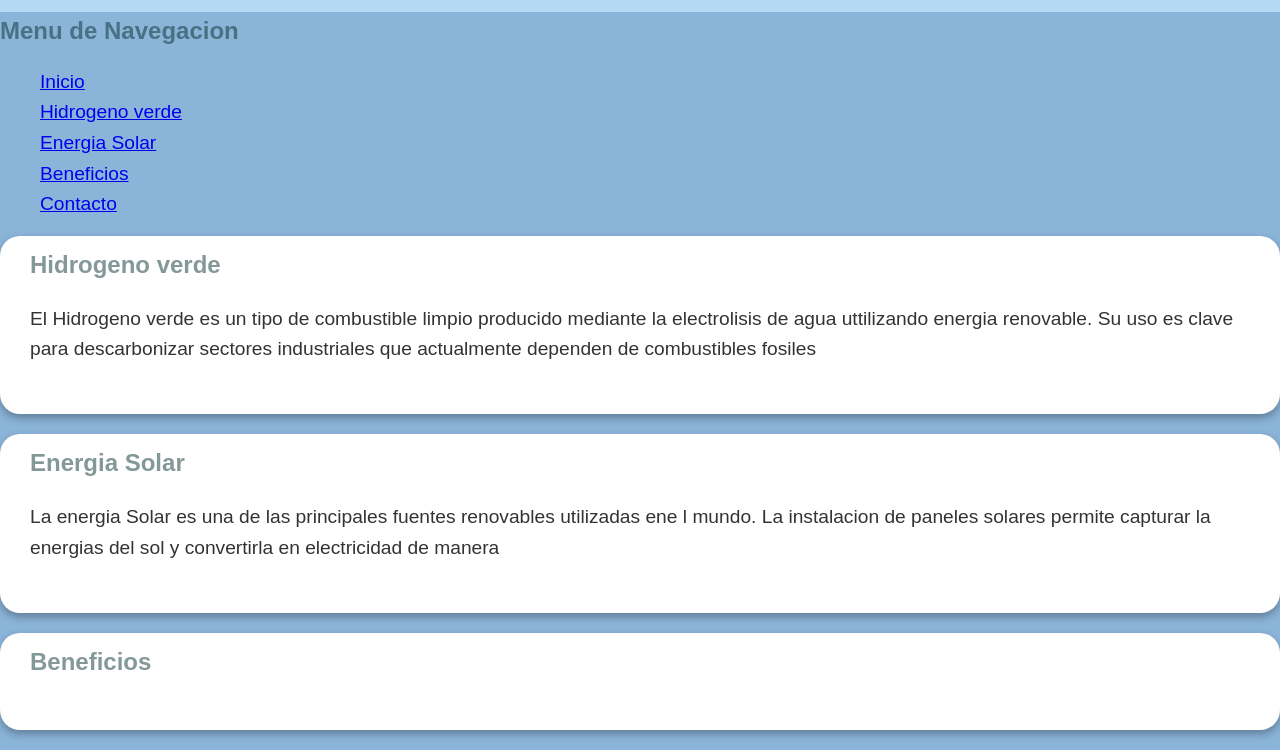
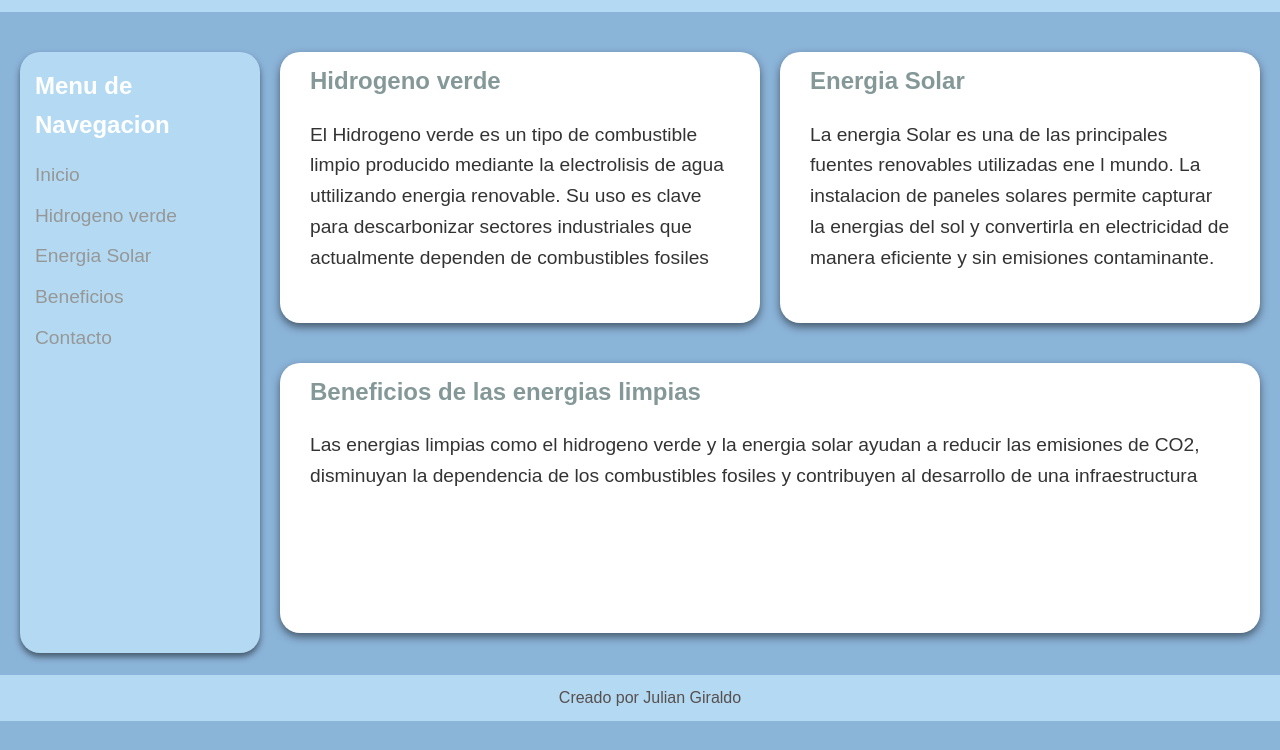
Before and after one commit to AngelicaD333/Bootcamps_Programacion, a plain HTML site: page retos_taltech_udea/reto4/index.html in a window 1280 px wide. Shown: the part 79-829 px from the top of the page. After the commit the page ends 802 px from the top, so only its background shows below. Drawn offline with Linux system fonts and the light colour scheme.

Commit message:
nuevo archivos

```diff
--- a/retos_taltech_udea/reto4/css/styles.css
+++ b/retos_taltech_udea/reto4/css/styles.css
@@ -3,6 +3,9 @@ body {
     background-color: #8BB4D9;
     line-height: 1.6;
     margin: 0;
+    padding: 0;
+    color: #333;
+
 }
 header {
     background-color:#B3DAF2;
@@ -23,10 +26,78 @@ h2 {
     color: rgba(4, 43, 44, 0.486);
 }
 
+.layout-grid{
+    display: grid;
+    grid-template-columns:1fr 2fr 2fr ;
+    grid-template-rows: auto 1fr 1fr auto;
+    margin-top: 0;
+    margin-bottom: 30px;
+    gap:20px ;
+    padding: 20px;
+    grid-template-areas:
+        "header header header"
+        "sidebar content_1 content_2"
+        "sidebar content_3 content_3"
+        "footer footer footer";
 
-main {
-    padding: 20px;
-    margin-bottom: 30px;
+}
+    /* Ajustar la ubicacion de todos los elementos del diseño usando los "grid-area" que les corresponden */
+.sidebar {
+    grid-area: sidebar;
+    background-color: #B3DAF2 ;
+    padding: 15px;
+    border-radius: 20px;
+    box-shadow: 0 4px 6px rgba(0, 0, 0, 0.5);
+
+
+}
+
+.sidebar h2 {
+    color: white;
+}
+
+.content_1 {
+    grid-area: content_1;
+}
+.content_2 {
+    grid-area: content_2;
+}
+
+.content_3 {
+    grid-area: content_3;
+}
+
+.sidebar ul {
+    list-style-type: none;
+    padding-left: 0;
+}
+
+.sidebar ul li {
+    margin-bottom: 10px;
+    font-size: 1.2em;
+
+}
+
+.sidebar ul li a {
+    text-decoration: none;
+    color: rgb(151, 151, 151);
+    transition: color 0.3s;
+
+}
+.sidebar ul li a:hover {
+    color: white;
+}
+.content_1, .content_2, .content_3 {
+    background-color: white;
+    border-radius: 20px;
+    padding: 30px;
+    padding-top: 10px;
+    box-shadow: 0px 4px 8px 0px rgba(0, 0, 0, 0.5);
+}
+
+p {
+    font-size: 1.2em;
+    color: #333;
 }
 
 section {
@@ -39,10 +110,6 @@ section {
     box-shadow: 0px 4px 8px 0px rgba(0, 0, 0, 0.3);
 }
 
-p, li {
-    font-size: 1.2em;
-    color: #333;
-}
 
 
 ul {
@@ -50,8 +117,8 @@ ul {
 }
 
 footer {
-    background-color:#386273 ;
-    color: #fff;
+    background-color:#B3DAF2 ;
+    color: #584f4f;
     text-align: center;
     padding: 10px;
     position: fixed;
@@ -82,7 +149,17 @@ footer {
     margin: 5px;
     text-align: center;
 
+}
 
-
-
+@media (max-width: 760px) {
+    .layout-grid {
+        grid-template-columns: 1fr;
+        grid-template-areas:
+            "header"
+            "sidebar"
+            "content_1"
+            "content_2"
+            "content_3"
+            "footer";
+    }
 }
--- a/retos_taltech_udea/reto4/index.html
+++ b/retos_taltech_udea/reto4/index.html
@@ -9,11 +9,11 @@
 <body>
 
     <header>
-        <h1>Infraestructura para Energias Limpias</h1>
+        <h1>Infraestructura para Energias Limpias 🌄</h1>
     </header>
 
-    <div>
-        <aside>
+    <div class="layout-grid">
+        <aside class="sidebar">
             <h2>Menu de Navegacion </h2>
             <ul>
                 <li><a href="#">Inicio</a></li>
@@ -24,15 +24,18 @@
             </ul>
 
         </aside>
-        <section class="Content_1">
+        <section class="content_1">
             <h2>Hidrogeno verde</h2>
             <p> El Hidrogeno verde es un tipo de combustible limpio producido mediante la electrolisis de agua uttilizando energia renovable. Su uso es clave para descarbonizar sectores industriales que actualmente dependen de combustibles fosiles</p></section>
-        <section class="Content_2">
+        <section class="content_2">
             <h2>Energia Solar</h2>
-            <p>La energia Solar es una de las principales fuentes renovables utilizadas ene l mundo. La instalacion de paneles solares permite capturar la energias del sol y convertirla en electricidad de manera </p></section>
-        <section class="Content_3">
-            <h2>Beneficios</h2>
-            <p></p> </section>
+            <p>La energia Solar es una de las principales fuentes renovables utilizadas ene l mundo. La instalacion de paneles solares permite capturar la energias del sol y convertirla en electricidad de manera eficiente y sin emisiones contaminante. </p></section>
+        <section class="content_3">
+            <h2>Beneficios de las energias limpias</h2>
+            <p> Las energias limpias como el hidrogeno verde y la energia solar ayudan a reducir las emisiones de CO2, disminuyan la dependencia de los combustibles fosiles y contribuyen al desarrollo de una infraestructura</p> </section>
 
     </div>
+    <footer>
+        Creado por Julian Giraldo <a href=""></a>
+    </footer>
 </body>
```
